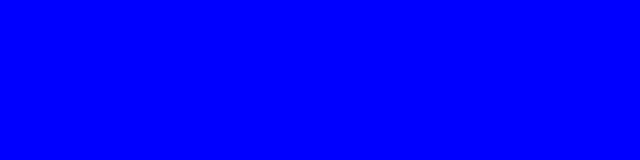
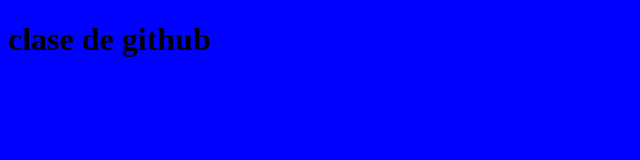
Before and after one commit to emanuelcabral22940/camada22940, a plain HTML site: page index.html in a window 1280 px wide. Shown: the whole page, without its empty margins (0-640 px from the left). Drawn offline with Linux system fonts and the light colour scheme.

Commit message:
agrego un h1

```diff
--- a/index.html
+++ b/index.html
@@ -8,6 +8,6 @@
     <link rel="stylesheet" href="estilos.css">
 </head>
 <body>
-
+    <h1>clase de github</h1>
 </body>
 </html>
```
